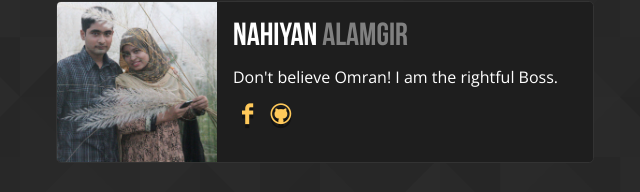
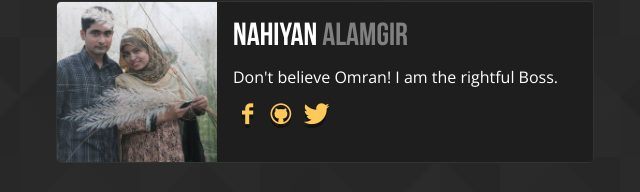
Before and after one commit to hedronium/hedronium.github.io, a website: page index.htm in a window 1280 px wide. Shown: the part 1523-1715 px from the top of the page, 520-1160 px from the left. Drawn offline with nearby package versions, Linux system fonts and the light colour scheme; animation ran at ten frames a second.

Commit message:
Updated index.html

```diff
--- a/index.htm
+++ b/index.htm
@@ -119,6 +119,7 @@
 					<div class="social">
 						<a href="https://www.facebook.com/Nahiyan123" class="icon-facebook" target="_blank"></a>
 						<a href="" class="icon-github" target="_blank"></a>
+						<a href="https://twitter.com/bdhlab" class="icon-twitter" target="_blank"></a>
 					</div>
 				</div>
 				<div class="face">
```
